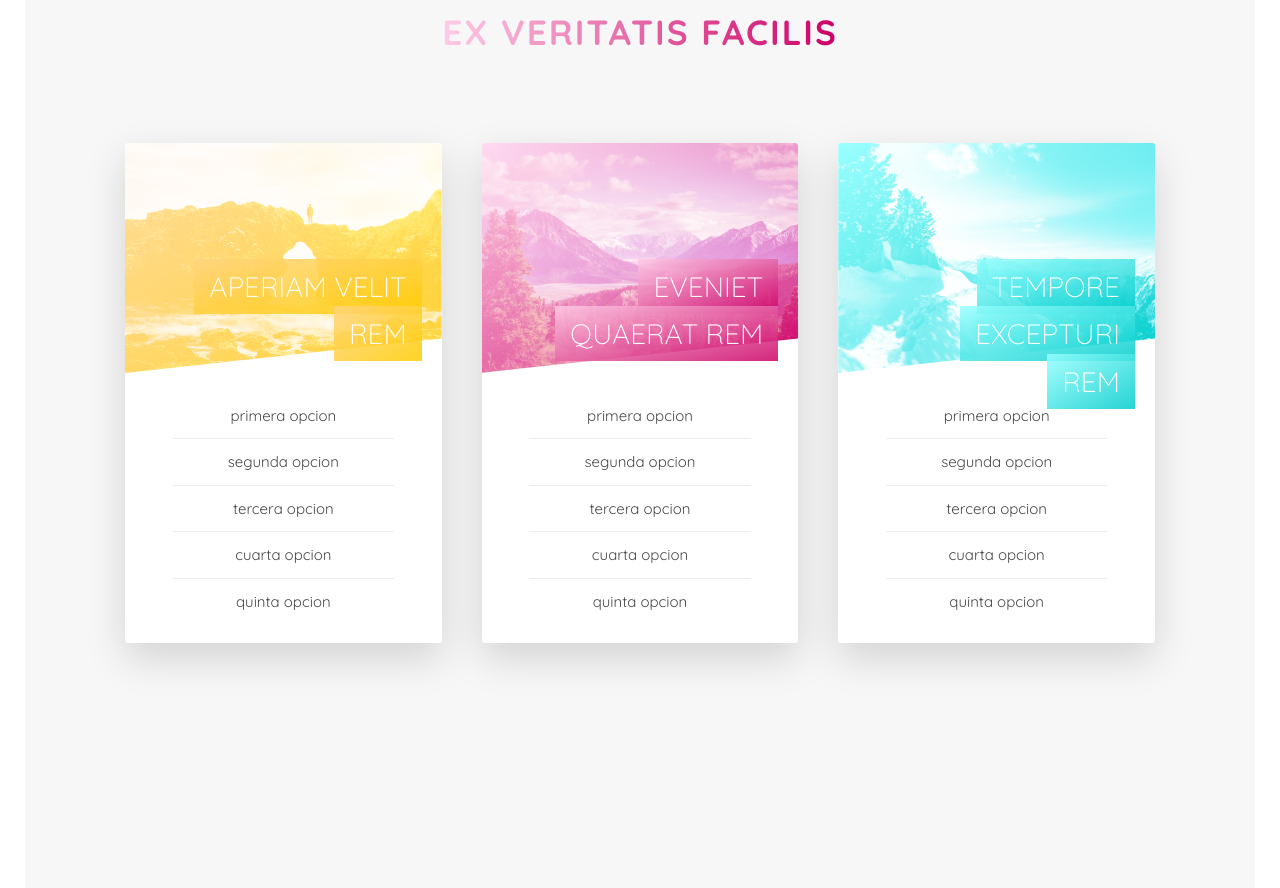
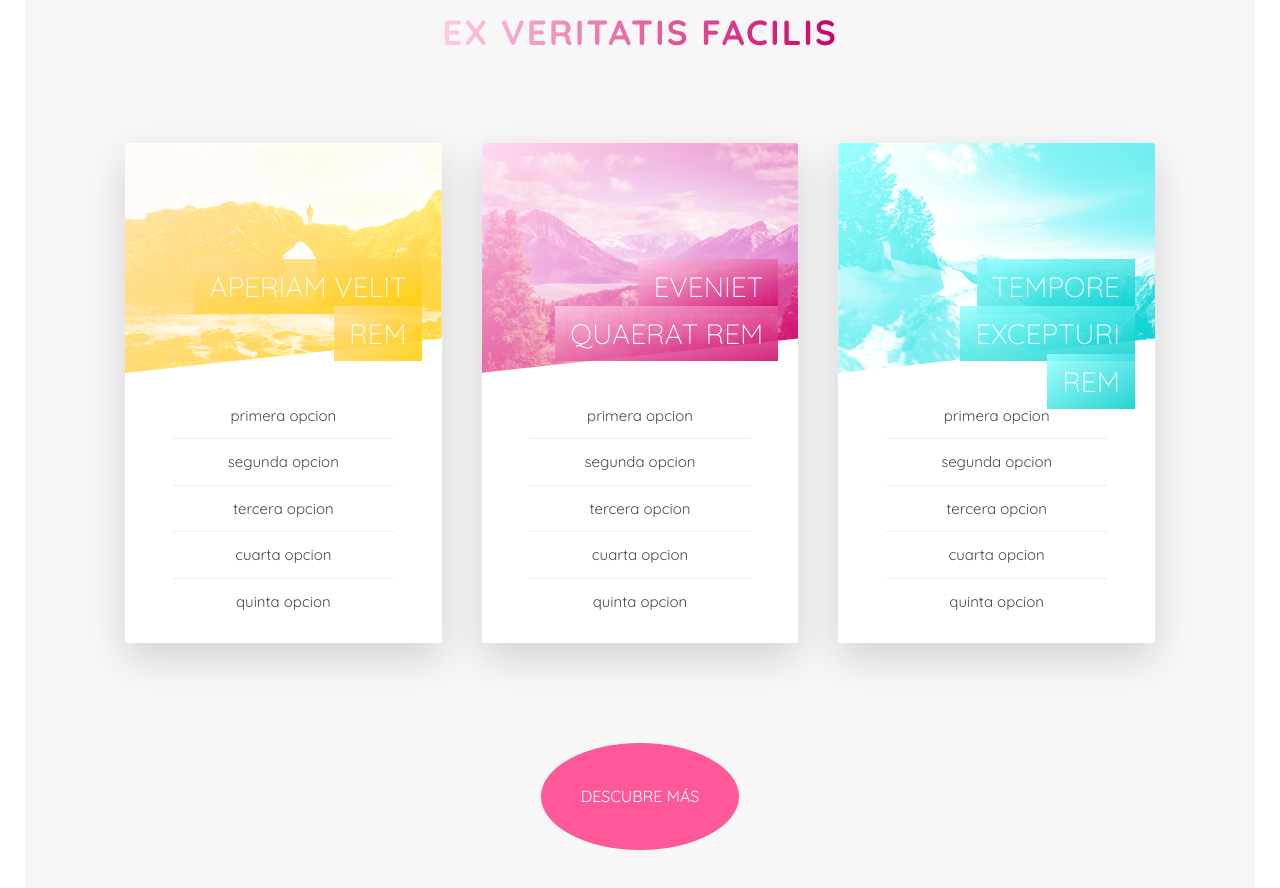
Before and after one commit to tantatinta/libre, a website: page index.html in a window 1280 px wide. Shown: the part 2164-3052 px from the top of the page. Drawn offline with Linux system fonts and the light colour scheme.

Commit message:
back of cards and end of section done

```diff
--- a/index.html
+++ b/index.html
@@ -120,7 +120,13 @@
                                 </div>
                             </div>
                             <div class="card__side card__side--back card__side--back-1">
-                                back
+                                <div class="card__cta">
+                                    <div class="card__price-box">
+                                        <p class="card__price-only">solo</p>
+                                        <p class="card__price-value">$xx.xx</p>
+                                    </div>
+                                    <a href="#" class="btn btn--white">¡Reserva ya!</a>
+                                </div>
                             </div>
                         </div>
                     </div>
@@ -144,7 +150,13 @@
                                 </div>
                             </div>
                             <div class="card__side card__side--back card__side--back-2">
-                                back
+                                <div class="card__cta">
+                                    <div class="card__price-box">
+                                        <p class="card__price-only">solo</p>
+                                        <p class="card__price-value">$xx.xx</p>
+                                    </div>
+                                    <a href="#" class="btn btn--white">¡Reserva ya!</a>
+                                </div>
                             </div>
                         </div>
                     </div>
@@ -168,11 +180,22 @@
                                 </div>
                             </div>
                             <div class="card__side card__side--back card__side--back-3">
-                                back
+                                <div class="card__cta">
+                                    <div class="card__price-box">
+                                        <p class="card__price-only">solo</p>
+                                        <p class="card__price-value">$xx.xx</p>
+                                    </div>
+                                    <a href="#" class="btn btn--white">¡Reserva ya!</a>
+                                </div>
                             </div>
                         </div>
                     </div>
                 </div>
+
+                <div class="u-center-text u-margin-top-huge">
+                    <a href="#" class="btn btn--pink">Descubre más</a>
+                </div>
+
             </section>
 
         </main>
--- a/sass/abstracts/_variables.scss
+++ b/sass/abstracts/_variables.scss
@@ -8,7 +8,7 @@ $color-black: #000000;
 $color-grey-light-1: #f7f7f7;
 $color-grey-light-2: #eee;
 
-$color-secondary-light: #ffd480;
+$color-secondary-light: #ffdd99;
 $color-secondary-dark: #ffcc00;
 
 $color-tertiary-light: #99ffff;
--- a/sass/base/_utilities.scss
+++ b/sass/base/_utilities.scss
@@ -2,3 +2,6 @@
 .u-margin-bottom-small { margin-bottom: 1.5rem; }
 .u-margin-bottom-medium { margin-bottom: 4rem; }
 .u-margin-bottom-big { margin-bottom: 8rem; }
+
+.u-margin-top-huge { margin-top: 10rem; }
+.u-margin-top-big { margin-top: 8rem; }
--- a/sass/components/_button.scss
+++ b/sass/components/_button.scss
@@ -31,6 +31,15 @@
   &--white {
     background-color: $color-white;
     color: $color-grey-dark;
+
+    &::after {
+      background-color: $color-white;
+    }
+  }
+
+  &--pink {
+    background-color: $color-primary;
+    color: $color-white;
 
     &::after {
       background-color: $color-white;
--- a/sass/components/_card.scss
+++ b/sass/components/_card.scss
@@ -131,5 +131,28 @@
       }
     }
   }
+  //backside styling
 
+  &__cta {
+    position: absolute;
+    top: 50%;
+    left: 50%;
+    transform: translate(-50%, -50%);
+    width: 90%;
+    text-align: center;
+  }
+
+  &__price-box {
+    margin-bottom: 8rem;
+  }
+
+  &__price-only {
+    font-size: 1.4rem;
+    text-transform: uppercase;
+  }
+
+  &__price-value {
+    font-size: 6rem;
+    font-weight: 100;
+  }
 }
--- a/sass/pages/home.scss
+++ b/sass/pages/home.scss
@@ -23,6 +23,6 @@
 
 .section-tours {
   background-color: $color-grey-light-1;
-  padding: 20rem 10rem 50rem 10rem;
+  padding: 20rem 10rem 12rem 10rem;
   margin-top: -15vh;
 }
```
Also changed, not shown: css/style.css.
